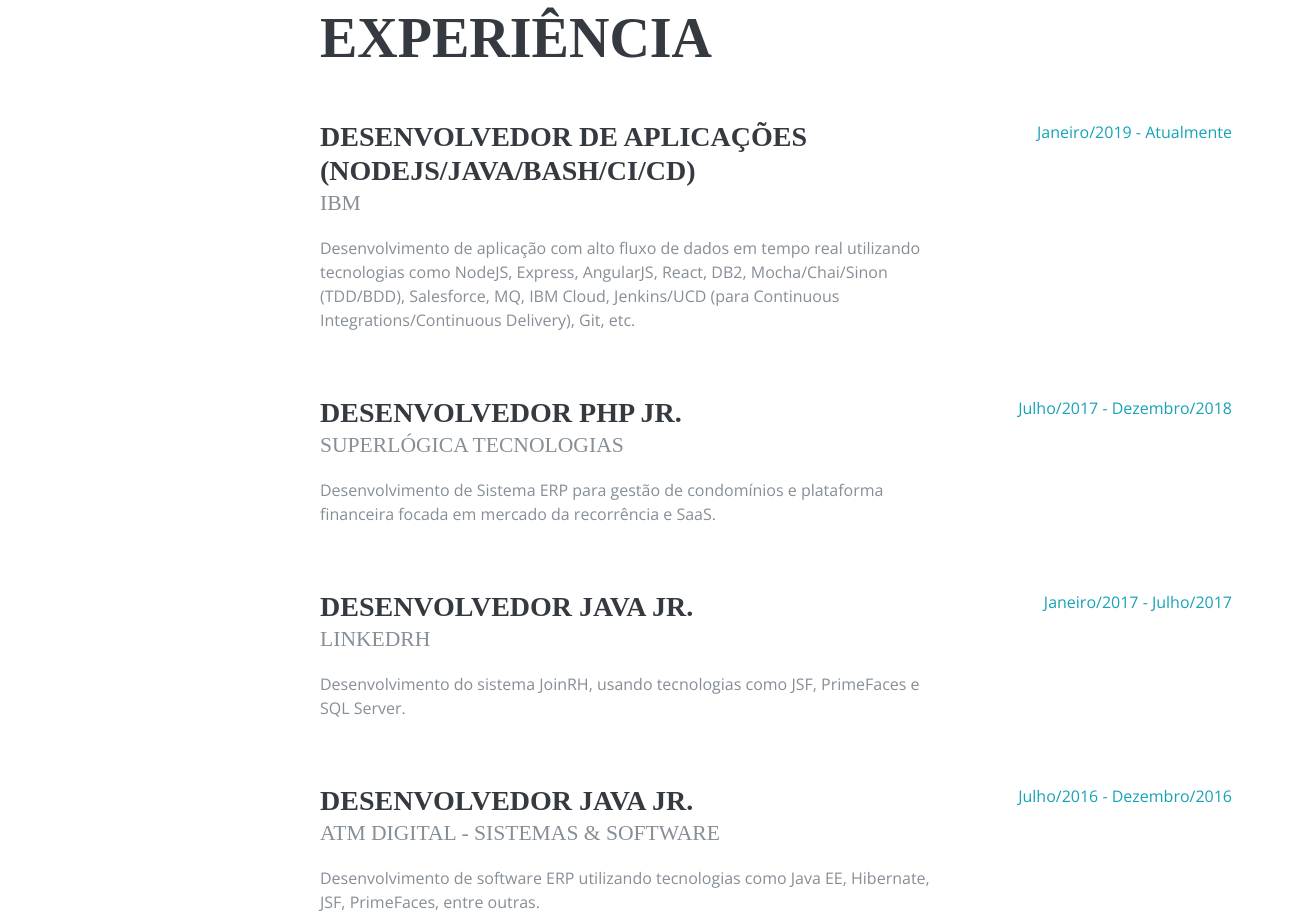
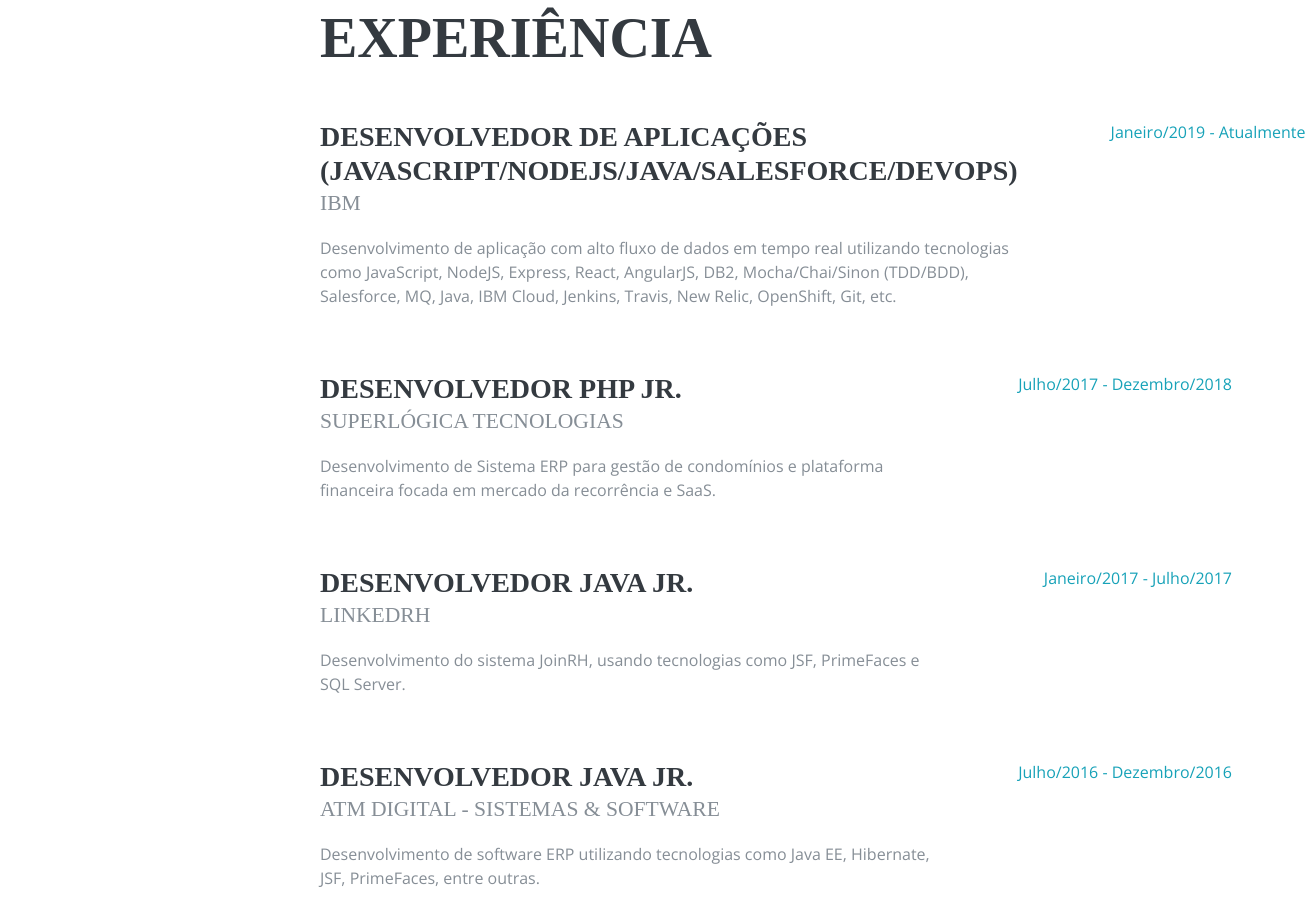
Before and after one commit to viniciusls/my-resume, a website: page index.html in a window 1280 px wide. Shown: the part 1140-2060 px from the top of the page, 1306 px wide, since content can reach past the window. Drawn offline with nearby package versions, Linux system fonts and the light colour scheme; a web font is replaced by a local one.

Commit message:
Updated index.html

```diff
--- a/index.html
+++ b/index.html
@@ -196,10 +196,9 @@
 
           <div class="resume-item d-flex flex-column flex-md-row mb-5">
             <div class="resume-content mr-auto">
-              <h3 class="mb-0">Desenvolvedor de Aplicações (NodeJS/Java/Bash/CI/CD)</h3>
+              <h3 class="mb-0">Desenvolvedor de Aplicações (JavaScript/NodeJS/Java/Salesforce/DevOps)</h3>
               <div class="subheading mb-3">IBM</div>
-              <p>Desenvolvimento de aplicação com alto fluxo de dados em tempo real utilizando tecnologias como NodeJS,
-                Express, AngularJS, React, DB2, Mocha/Chai/Sinon (TDD/BDD), Salesforce, MQ, IBM Cloud, Jenkins/UCD (para Continuous Integrations/Continuous Delivery), Git, etc.</p>
+              <p>Desenvolvimento de aplicação com alto fluxo de dados em tempo real utilizando tecnologias como JavaScript, NodeJS, Express, React, AngularJS, DB2, Mocha/Chai/Sinon (TDD/BDD), Salesforce, MQ, Java, IBM Cloud, Jenkins, Travis, New Relic, OpenShift, Git, etc.</p>
             </div>
             <div class="resume-date text-md-right">
               <span class="text-primary">Janeiro/2019 - Atualmente</span>
```
